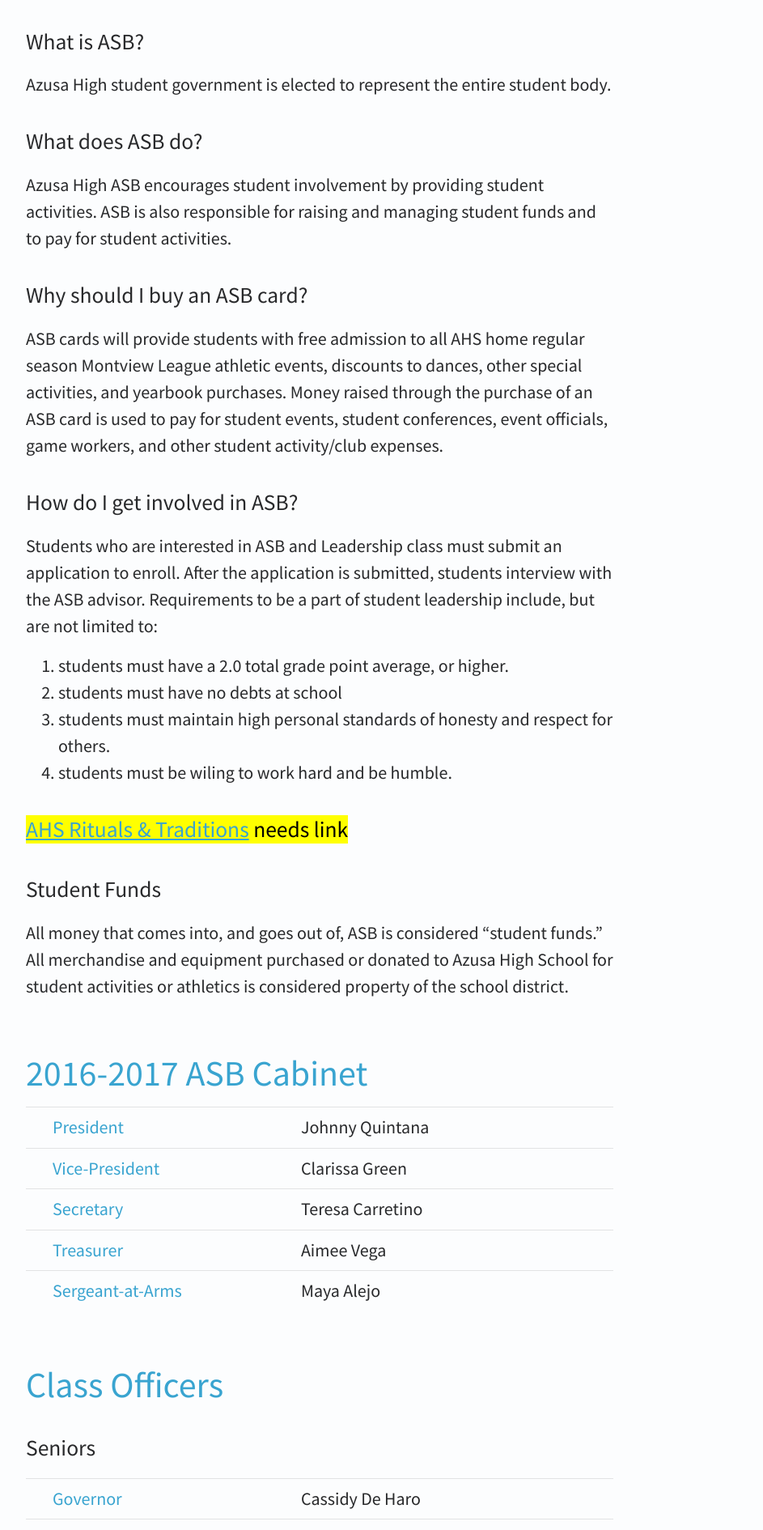
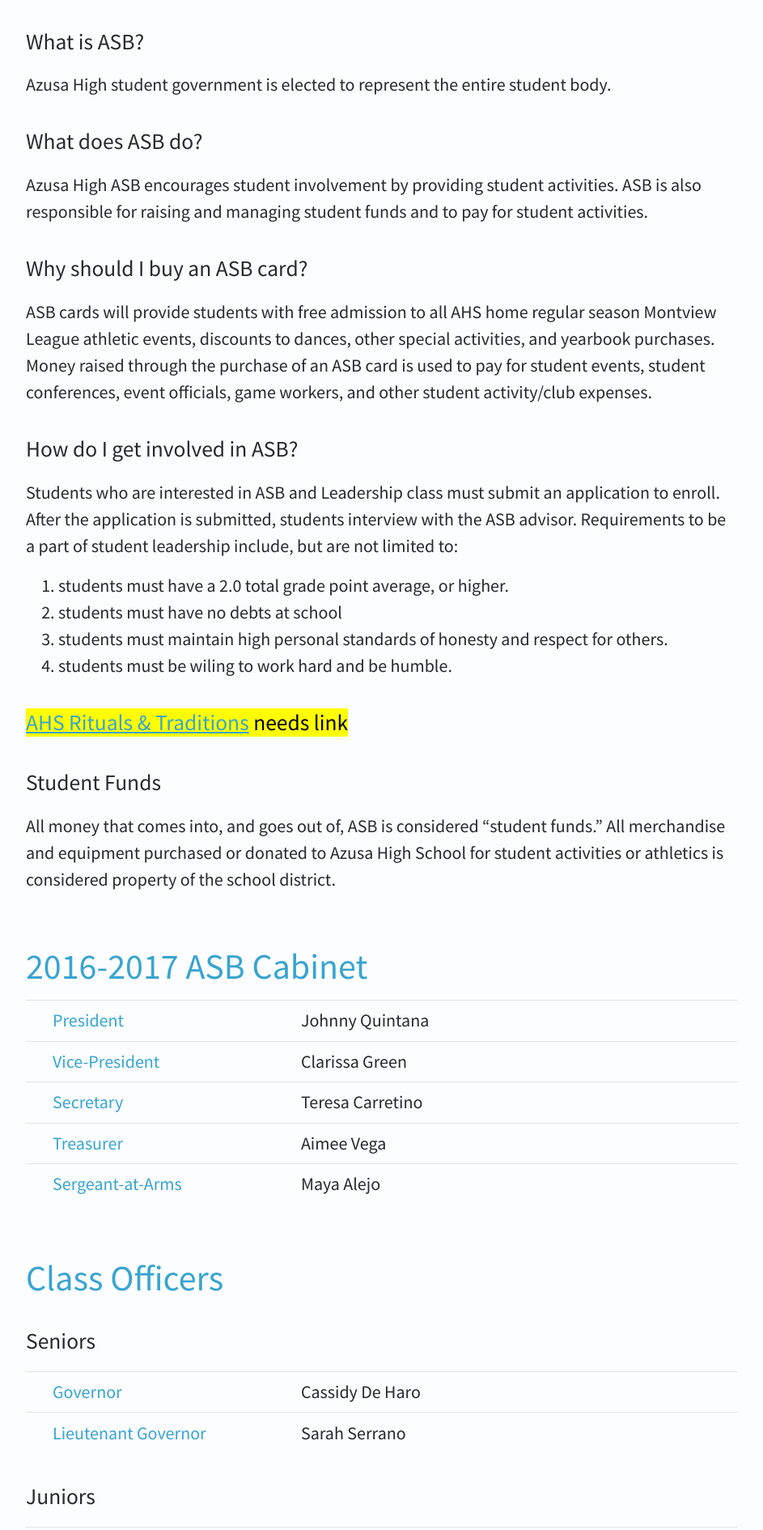
Before and after one commit to jimthoburn/azusa, a Jekyll site: the page built from student-leadership.markdown, in a window 1280 px wide. Shown: the part 958-2848 px from the top of the page at 81% size, without its empty margins (168-1111 px from the left). Built offline with Jekyll 4.4.1, drawn with Linux system fonts in a browser that asks for light colours.

Commit message:
Update styles.

```diff
--- a/css/shared.css
+++ b/css/shared.css
@@ -178,7 +178,7 @@
     margin-bottom: 0.75em;
 
     /* Limit line lengths, for readability. */
-    max-width: 33em;
+    max-width: 40em;
     /*
     margin-left: auto;
     margin-right: auto;
@@ -269,6 +269,19 @@
     font-size: inherit;
     font-weight: inherit;
     font-style: italic;
+  }
+
+  blockquote {
+    margin-top: 3em;
+    margin-bottom: 3em;
+    color: rgb(57, 164, 208);
+  }
+
+  blockquote p {
+    font-size: 1.5em;
+    text-align: center;
+    margin-left: auto;
+    margin-right: auto;
   }
 
   /* =Elements
@@ -1025,8 +1038,8 @@
 
   body > header ul,
   body > header li,
-  body > nav ul,
-  body > nav li,
+  body > nav > ul,
+  body > nav > ul > li,
   body > footer ul,
   body > footer li {
     /* @reset-list */
@@ -1037,8 +1050,9 @@
     font-style: inherit;
   }
 
-  body > nav li ul li {
-    font-style: italic;
+  body > nav ul,
+  body > nav li {
+    border-width: 0;
   }
 
   body > nav ul,
```
Also changed, not shown: 1 other file.
